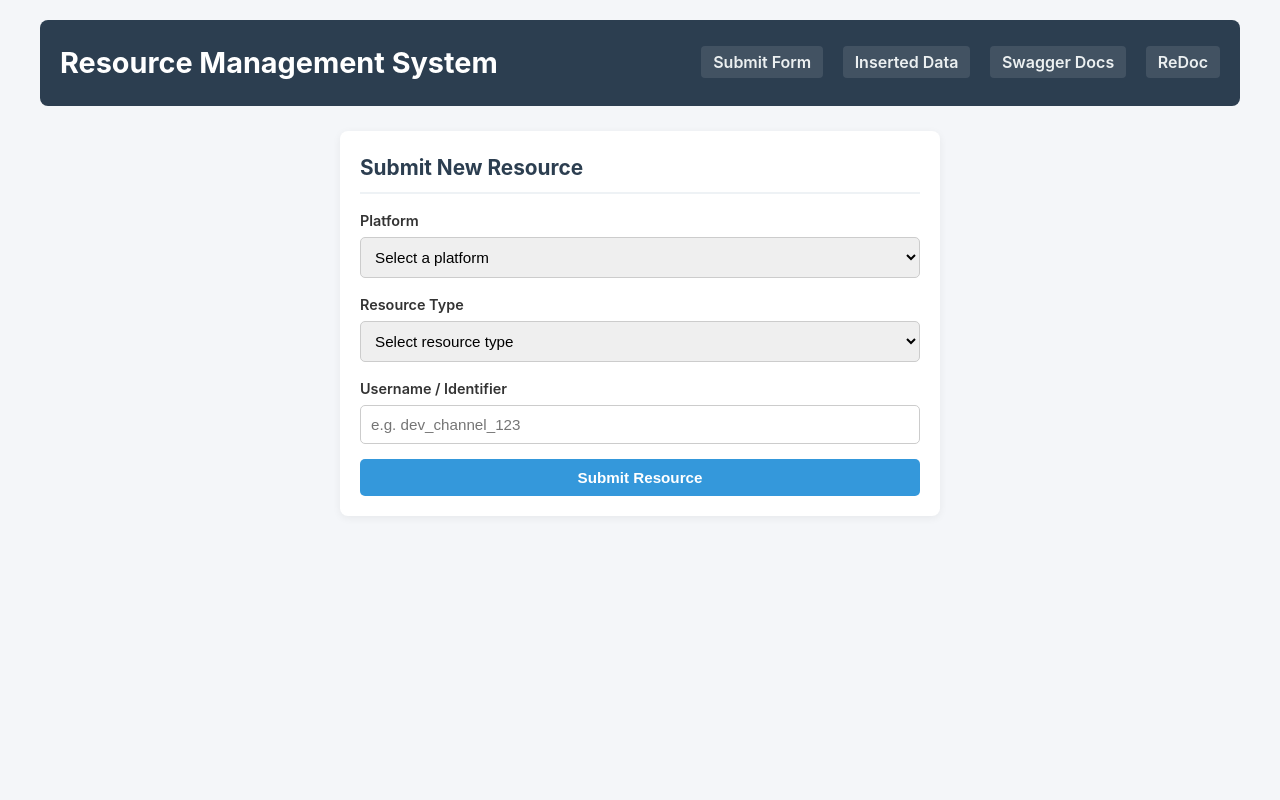
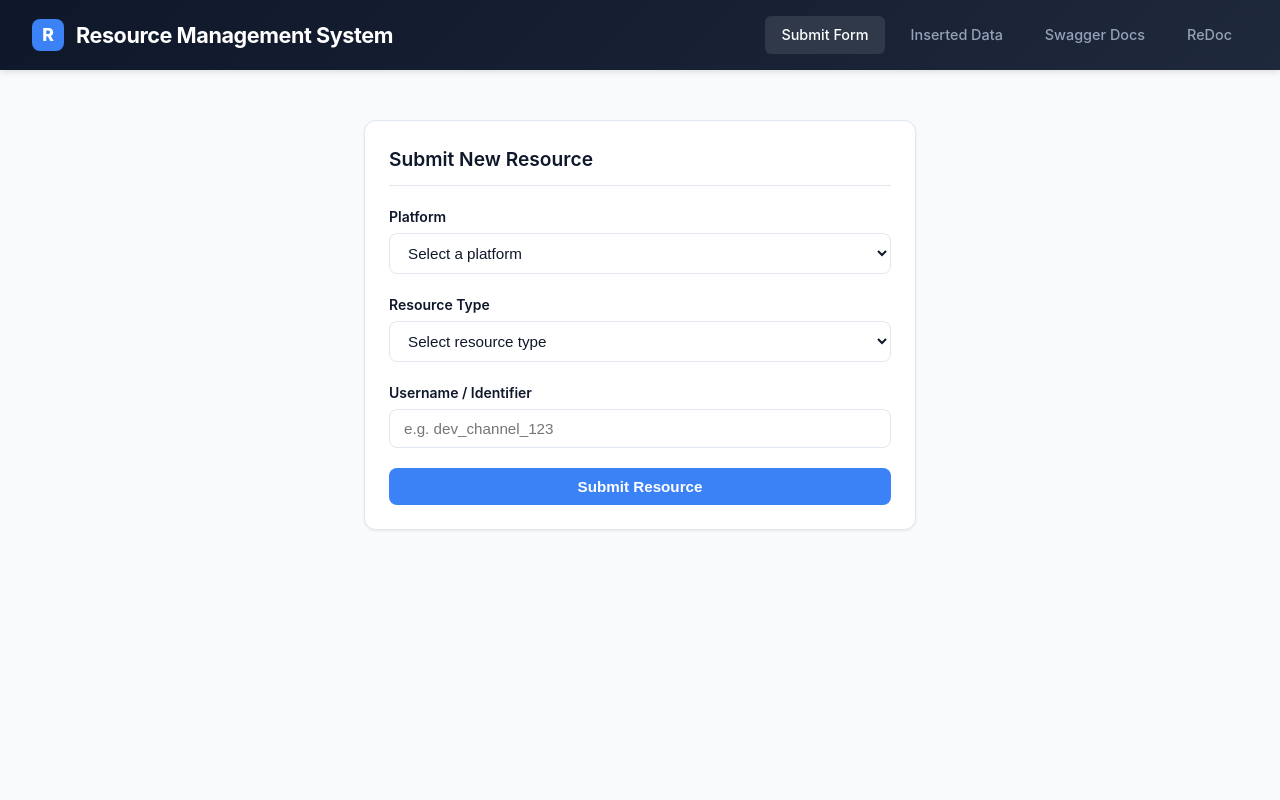
Before and after one commit to mohammadshko/resource_management, a FastAPI app: page / in a window 1280 px wide. Run offline with FastAPI, Linux system fonts and the light colour scheme.

Commit message:
feat: add professional header, full-width table layout, and search filtering for list page
Co-authored-by: mohammadshko <63161643+mohammadshko@users.noreply.github.com>

```diff
--- a/app/static/style.css
+++ b/app/static/style.css
@@ -1,3 +1,16 @@
+:root {
+    --primary-color: #1e293b;
+    --accent-color: #3b82f6;
+    --accent-hover: #2563eb;
+    --bg-color: #f8fafc;
+    --card-bg: #ffffff;
+    --text-primary: #0f172a;
+    --text-secondary: #64748b;
+    --border-color: #e2e8f0;
+    --shadow-sm: 0 1px 3px rgba(0,0,0,0.05), 0 1px 2px rgba(0,0,0,0.03);
+    --shadow-md: 0 4px 6px -1px rgba(0, 0, 0, 0.08), 0 2px 4px -1px rgba(0, 0, 0, 0.04);
+}
+
 * {
     box-sizing: border-box;
     margin: 0;
@@ -5,180 +18,247 @@
 }
 
 body {
-    font-family: -apple-system, BlinkMacSystemFont, "Segoe UI", Roboto, Helvetica, Arial, sans-serif;
-    background-color: #f4f6f9;
-    color: #333;
-    line-height: 1.6;
-    padding: 20px;
+    font-family: Inter, -apple-system, BlinkMacSystemFont, "Segoe UI", Roboto, sans-serif;
+    background-color: var(--bg-color);
+    color: var(--text-primary);
+    line-height: 1.5;
+    min-height: 100vh;
 }
 
-.container {
-    max-width: 1200px;
+.container-fluid {
+    width: 100%;
+    padding: 0 24px;
+}
+
+header {
+    background: linear-gradient(135deg, #0f172a 0%, #1e293b 100%);
+    color: #ffffff;
+    padding: 16px 32px;
+    box-shadow: var(--shadow-md);
+    margin-bottom: 30px;
+}
+
+.header-content {
+    display: flex;
+    justify-content: space-between;
+    align-items: center;
+    max-width: 1400px;
     margin: 0 auto;
 }
 
-header {
-    background: #2c3e50;
+.brand {
+    display: flex;
+    align-items: center;
+    gap: 12px;
+}
+
+.brand-icon {
+    width: 32px;
+    height: 32px;
+    background: var(--accent-color);
+    border-radius: 8px;
+    display: flex;
+    align-items: center;
+    justify-content: center;
+    font-weight: 800;
+    font-size: 1.1rem;
     color: #fff;
-    padding: 20px;
-    border-radius: 8px;
-    margin-bottom: 25px;
+}
+
+header h1 {
+    font-size: 1.35rem;
+    font-weight: 700;
+    letter-spacing: -0.02em;
+}
+
+.nav-links {
+    display: flex;
+    gap: 10px;
+}
+
+.nav-links a {
+    color: #94a3b8;
+    text-decoration: none;
+    font-weight: 500;
+    font-size: 0.9rem;
+    padding: 8px 16px;
+    border-radius: 6px;
+    transition: all 0.2s ease;
+}
+
+.nav-links a:hover, .nav-links a.active {
+    color: #ffffff;
+    background: rgba(255, 255, 255, 0.1);
+}
+
+.card {
+    background: var(--card-bg);
+    border: 1px solid var(--border-color);
+    border-radius: 12px;
+    padding: 24px;
+    box-shadow: var(--shadow-sm);
+    margin-bottom: 24px;
+}
+
+.card-header {
     display: flex;
     justify-content: space-between;
     align-items: center;
-}
-
-header h1 {
-    font-size: 1.8rem;
-}
-
-.nav-links a {
-    color: #ecf0f1;
-    text-decoration: none;
-    margin-left: 15px;
-    font-weight: 600;
-    padding: 6px 12px;
-    border-radius: 4px;
-    background: rgba(255, 255, 255, 0.1);
-    transition: background 0.2s;
-}
-
-.nav-links a:hover {
-    background: rgba(255, 255, 255, 0.25);
-}
-
-.grid {
-    display: grid;
-    grid-template-columns: 1fr 2fr;
-    gap: 20px;
-}
-
-@media (max-width: 850px) {
-    .grid {
-        grid-template-columns: 1fr;
-    }
-}
-
-.card {
-    background: #fff;
-    border-radius: 8px;
-    padding: 20px;
-    box-shadow: 0 2px 8px rgba(0,0,0,0.06);
     margin-bottom: 20px;
+    padding-bottom: 12px;
+    border-bottom: 1px solid var(--border-color);
 }
 
 .card h2 {
-    font-size: 1.3rem;
-    margin-bottom: 15px;
-    color: #2c3e50;
-    border-bottom: 2px solid #eef2f5;
-    padding-bottom: 8px;
+    font-size: 1.2rem;
+    font-weight: 600;
+    color: var(--text-primary);
+}
+
+.search-box {
+    position: relative;
+    min-width: 300px;
+}
+
+.search-box input {
+    width: 100%;
+    padding: 8px 14px 8px 36px;
+    border: 1px solid var(--border-color);
+    border-radius: 8px;
+    font-size: 0.9rem;
+    background: #f8fafc;
+    transition: border-color 0.2s;
+}
+
+.search-box input:focus {
+    outline: none;
+    border-color: var(--accent-color);
+    background: #fff;
+}
+
+.search-icon {
+    position: absolute;
+    left: 12px;
+    top: 50%;
+    transform: translateY(-50%);
+    color: var(--text-secondary);
+    font-size: 0.85rem;
 }
 
 .form-group {
-    margin-bottom: 15px;
+    margin-bottom: 20px;
 }
 
 .form-group label {
     display: block;
     font-weight: 600;
-    margin-bottom: 5px;
-    font-size: 0.9rem;
+    margin-bottom: 6px;
+    font-size: 0.875rem;
+    color: var(--text-primary);
 }
 
 .form-group input, .form-group select {
     width: 100%;
-    padding: 10px;
-    border: 1px solid #ccc;
-    border-radius: 5px;
+    padding: 10px 14px;
+    border: 1px solid var(--border-color);
+    border-radius: 8px;
     font-size: 0.95rem;
+    background: #fff;
+    color: var(--text-primary);
+    transition: all 0.2s;
+}
+
+.form-group input:focus, .form-group select:focus {
+    outline: none;
+    border-color: var(--accent-color);
+    box-shadow: 0 0 0 3px rgba(59, 130, 246, 0.15);
 }
 
 .btn {
     display: inline-block;
-    padding: 10px 18px;
-    background: #3498db;
-    color: #fff;
+    padding: 10px 20px;
+    background: var(--accent-color);
+    color: #ffffff;
     border: none;
-    border-radius: 5px;
+    border-radius: 8px;
     cursor: pointer;
     font-weight: 600;
     font-size: 0.95rem;
-    transition: background 0.2s;
+    transition: background 0.2s ease;
+    text-align: center;
 }
 
 .btn:hover {
-    background: #2980b9;
+    background: var(--accent-hover);
 }
 
-.btn-success {
-    background: #2ecc71;
-}
-
-.btn-success:hover {
-    background: #27ae60;
-}
-
-.btn-sm {
-    padding: 4px 10px;
-    font-size: 0.85rem;
-}
-
-.actions-bar {
-    display: flex;
-    justify-content: space-between;
-    align-items: center;
-    margin-bottom: 15px;
+.full-screen-table-container {
+    width: 100%;
+    overflow-x: auto;
 }
 
 table {
     width: 100%;
-    border-collapse: collapse;
-    margin-top: 10px;
+    border-collapse: separate;
+    border-spacing: 0;
 }
 
 th, td {
-    padding: 12px 10px;
+    padding: 14px 16px;
     text-align: left;
-    border-bottom: 1px solid #eee;
+    border-bottom: 1px solid var(--border-color);
     font-size: 0.9rem;
 }
 
 th {
-    background-color: #f8f9fa;
-    color: #555;
+    background-color: #f1f5f9;
+    color: var(--text-secondary);
+    font-weight: 600;
+    text-transform: uppercase;
+    font-size: 0.75rem;
+    letter-spacing: 0.05em;
+}
+
+tr:last-child td {
+    border-bottom: none;
+}
+
+tr:hover td {
+    background-color: #f8fafc;
 }
 
 .badge {
-    padding: 4px 8px;
-    border-radius: 12px;
+    display: inline-block;
+    padding: 4px 10px;
+    border-radius: 20px;
     font-size: 0.75rem;
-    font-weight: bold;
+    font-weight: 700;
+    letter-spacing: 0.03em;
     text-transform: uppercase;
 }
 
 .badge-pending {
-    background: #f1c40f;
-    color: #fff;
+    background: #fef3c7;
+    color: #92400e;
 }
 
 .badge-done {
-    background: #2ecc71;
-    color: #fff;
+    background: #d1fae5;
+    color: #065f46;
 }
 
 .badge-error {
-    background: #e74c3c;
-    color: #fff;
+    background: #fee2e2;
+    color: #991b1b;
 }
 
 pre.log-output {
-    background: #272822;
-    color: #f8f8f2;
-    padding: 10px;
-    border-radius: 5px;
+    background: #0f172a;
+    color: #38bdf8;
+    padding: 8px 12px;
+    border-radius: 6px;
     font-size: 0.8rem;
-    max-height: 100px;
+    max-height: 80px;
     overflow-y: auto;
     white-space: pre-wrap;
     word-break: break-all;
--- a/app/templates/submit.html
+++ b/app/templates/submit.html
@@ -7,21 +7,27 @@
     <link rel="stylesheet" href="/static/style.css">
 </head>
 <body>
-    <div class="container">
     <header>
+        <div class="header-content">
+            <div class="brand">
+                <div class="brand-icon">R</div>
                 <h1>Resource Management System</h1>
+            </div>
             <div class="nav-links">
-                <a href="/">Submit Form</a>
+                <a href="/" class="active">Submit Form</a>
                 <a href="/list">Inserted Data</a>
                 <a href="/docs" target="_blank">Swagger Docs</a>
                 <a href="/redoc" target="_blank">ReDoc</a>
             </div>
+        </div>
     </header>
 
-        <div style="max-width: 600px; margin: 0 auto;">
+    <div class="container-fluid" style="max-width: 600px; margin: 0 auto; padding-top: 20px;">
         <div class="card">
+            <div class="card-header">
                 <h2>Submit New Resource</h2>
-                <div id="alertBox" style="display: none; padding: 10px; margin-bottom: 15px; border-radius: 5px; font-weight: 600;"></div>
+            </div>
+            <div id="alertBox" style="display: none; padding: 12px; margin-bottom: 20px; border-radius: 8px; font-weight: 500; font-size: 0.9rem;"></div>
             <form id="resourceForm">
                 <div class="form-group">
                     <label for="platform">Platform</label>
@@ -50,7 +56,6 @@
             </form>
         </div>
     </div>
-    </div>
 
     <script>
         document.getElementById('resourceForm').addEventListener('submit', async (e) => {
@@ -69,22 +74,22 @@
 
                 if (res.ok) {
                     alertBox.style.display = 'block';
-                    alertBox.style.backgroundColor = '#d4edda';
-                    alertBox.style.color = '#155724';
+                    alertBox.style.backgroundColor = '#d1fae5';
+                    alertBox.style.color = '#065f46';
                     alertBox.textContent = `Successfully submitted resource for ${username} on ${platform}!`;
                     document.getElementById('resourceForm').reset();
                 } else {
                     const errData = await res.json();
                     alertBox.style.display = 'block';
-                    alertBox.style.backgroundColor = '#f8d7da';
-                    alertBox.style.color = '#721c24';
+                    alertBox.style.backgroundColor = '#fee2e2';
+                    alertBox.style.color = '#991b1b';
                     alertBox.textContent = `Error: ${JSON.stringify(errData.detail || 'Submission failed')}`;
                 }
             } catch (err) {
                 console.error('Submit error:', err);
                 alertBox.style.display = 'block';
-                alertBox.style.backgroundColor = '#f8d7da';
-                alertBox.style.color = '#721c24';
+                alertBox.style.backgroundColor = '#fee2e2';
+                alertBox.style.color = '#991b1b';
                 alertBox.textContent = 'Network or server error occurred.';
             }
         });
```
Also changed, not shown: app/templates/list.html (+47 -12 lines). Lines whose indentation alone changed are shown as unchanged.
